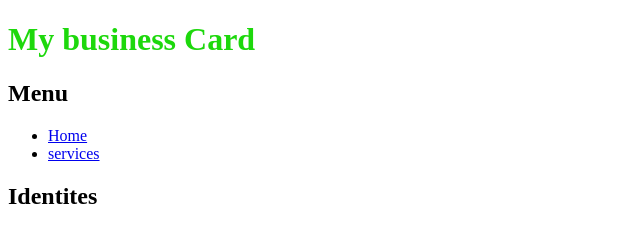
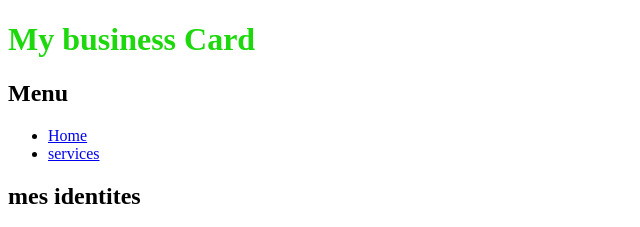
Before and after one commit to luc-muvikwa/firstProject, a plain HTML site: page Index.html in a window 1280 px wide. Shown: the top 227 px of the page, 0-640 px from the left. Drawn offline with Linux system fonts and the light colour scheme.

Commit message:
change name

```diff
--- a/Index.html
+++ b/Index.html
@@ -14,7 +14,7 @@
          <li> <a href="index.html">Home</a> </li>
         <li> <a href="service.html">services</a> </li>
     </ul>
-        <h2> Identites</h2>
+        <h2> mes identites</h2>
         <p>
             <table>
                 <tr>
```
